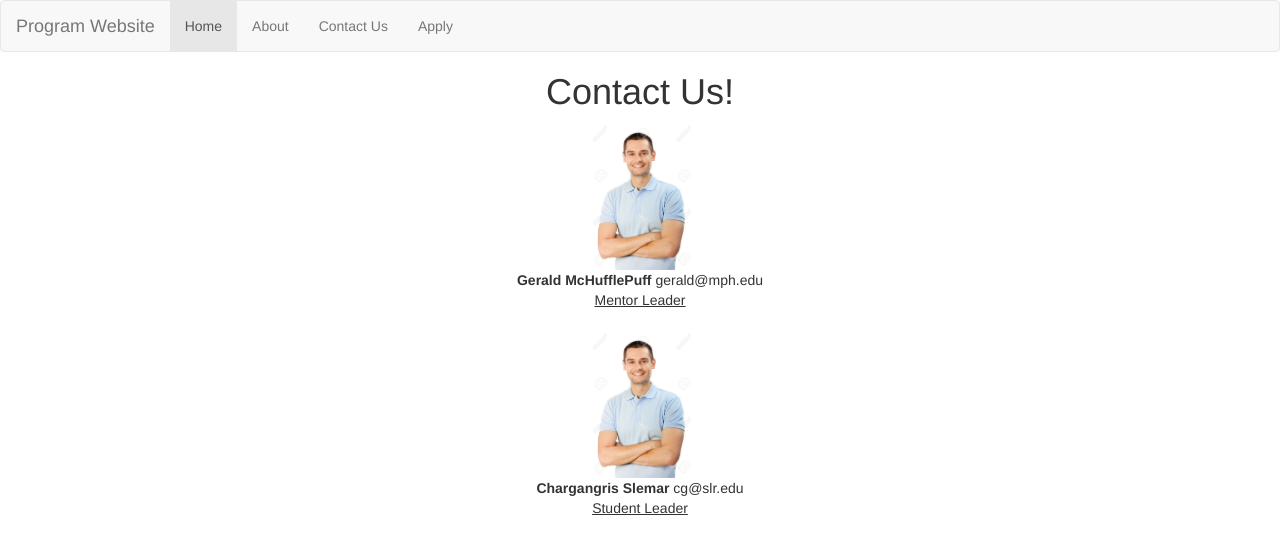
After one commit to leoncheng57/ecwebsite, a Flask app: page /contact in a window 1280 px wide. The commit adds this page. Shown: the top 554 px of the page. Run offline with Flask 2, Linux system fonts and the light colour scheme; some libraries are stand-ins or nearby versions.

Commit message:
changed profiles page to contact

```diff
--- a/app.py
+++ b/app.py
@@ -11,9 +11,9 @@ def home():
 def about():
     return render_template("about.html")
 
-@app.route("/profiles")
-def profiles():
-    return render_template("profiles.html")
+@app.route("/contact")
+def contact():
+    return render_template("contact.html")
 
 @app.route("/apply")
 def apply():
--- a/templates/base.html
+++ b/templates/base.html
@@ -18,7 +18,7 @@
         <ul class="nav navbar-nav">
           <li class="active"><a href="home">Home</a></li>
           <li><a href="about">About</a></li>
-          <li><a href="profiles">Profiles</a></li>
+          <li><a href="contact">Contact Us</a></li>
           <li><a href="apply">Apply</a></li>
         </ul>
       </div>
--- /dev/null
+++ b/templates/contact.html
@@ -0,0 +1,24 @@
+{% extends "base.html" %}
+{% block title %} Profiles {% endblock %}
+{% block body %}
+<center>
+  <h1>Contact Us!</h1>
+  <div>
+    <img src="static/img/man.jpg" style="width:8%"></img>
+    <br>
+    <b> Gerald McHufflePuff </b> gerald@mph.edu
+    <br>
+    <u> Mentor Leader </u>
+  </div>
+
+  <br>
+
+  <div>
+    <img src="static/img/man.jpg" style="width:8%"></img>
+    <br>
+    <b> Chargangris Slemar </b> cg@slr.edu
+    <br>
+    <u> Student Leader </u>
+  </div>
+</center>
+{% endblock %}
```
Also changed, not shown: templates/profiles.html (deleted, +0 -9 lines), static/img/man.jpg (added).
